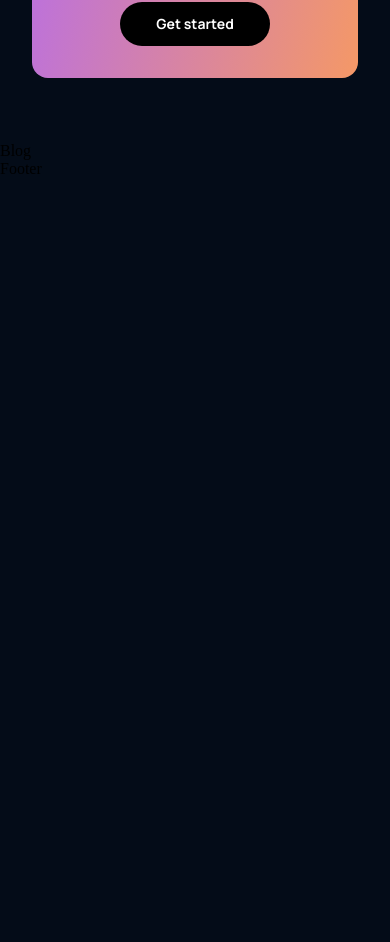
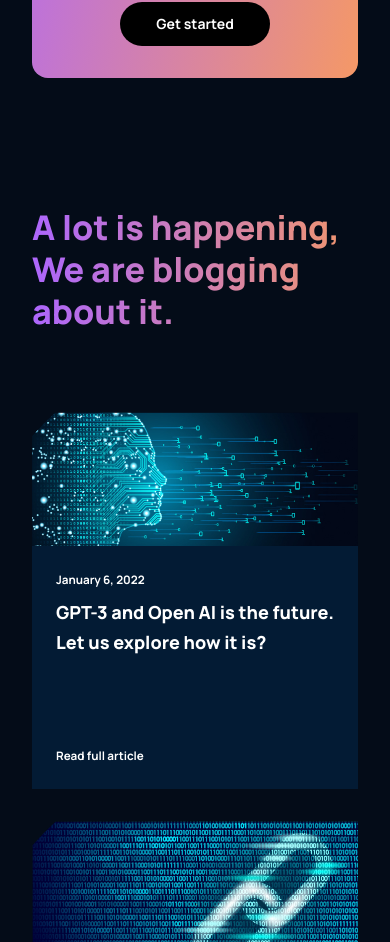
Before and after one commit to Mohamed-Moncef-EL-ATLASSY/React-app-GPT3, a React (Create React App) app: page / in a window 390 px wide. Shown: the part 4513-5455 px from the top of the page. Before the commit the page ends 4691 px from the top, so only its background shows below. Built offline with nearby package versions, Linux system fonts and the light colour scheme.

Commit message:
Blog & Article

```diff
--- a/src/components/article/Article.jsx
+++ b/src/components/article/Article.jsx
@@ -1,10 +1,19 @@
 import React from 'react';
 import './article.css'
 
-const Article = () => {
+const Article = ({ imgURL, date, title }) => {
   return (
-    <div>
-      Article
+    <div className="gpt3__blog-container_article">
+      <div className="gpt3__blog-container_article-image">
+        <img src={imgURL} alt="Blog" />
+      </div>
+      <div className="gpt3__blog-container_article-content">
+        <div>
+          <p>{date}</p>
+          <h3>{title}</h3>
+        </div>
+        <p>Read full article</p>
+      </div>
     </div>
   )
 }
--- a/src/components/article/article.css
+++ b/src/components/article/article.css
@@ -0,0 +1,60 @@
+.gpt3__blog-container_article {
+  width: 100%;
+  height: 100%;
+
+  display: flex;
+  flex-direction: column;
+  background: var(--color-footer);
+}
+
+.gpt3__blog-container_article-image {
+  width: 100%;
+  height: 100%;
+  background: var(--color-bg);
+}
+
+.gpt3__blog-container_article-image img {
+  width: 100%;
+  height: 100%;
+}
+
+.gpt3__blog-container_article-content {
+  display: flex;
+  flex-direction: column;
+  justify-content: space-between;
+
+  padding: 1rem 1.5rem;
+  height: 100%;
+}
+
+.gpt3__blog-container_article-content p {
+  font-family: var(--font-family);
+  font-size: 11.65px;
+  font-weight: 700;
+  line-height: 35px;
+
+  color: #fff;
+}
+
+.gpt3__blog-container_article-content h3 {
+  font-family: var(--font-family);
+  font-size: 25.11px;
+  font-weight: 800;
+  line-height: 30.30px;
+
+  color: #fff;
+  margin-bottom: 5rem;
+  cursor: pointer;
+}
+
+.gpt3__blog-container_article-content p:last-child {
+  cursor: pointer;
+}
+
+
+@media screen and (max-width: 550px) {
+  .gpt3__blog-container_article-content h3 {
+      font-size: 18px;
+      line-height: 25p;
+  }
+}
--- a/src/containers/blog/Blog.jsx
+++ b/src/containers/blog/Blog.jsx
@@ -1,10 +1,28 @@
 import React from 'react'
 import './blog.css'
 
+import { Article } from '../../components'
+import { blog01, blog02, blog03, blog04, blog05,} from './imports'
+
 const Blog = () => {
   return (
-    <div>
-      Blog
+    <div className='gpt3__blog section__padding' id='blog'>
+      <div className="gpt3__blog-heading">
+        <h1 className="gradient__text">
+          A lot is happening, We are blogging about it.
+        </h1>
+      </div>
+      <div className="gpt3__blog-container">
+        <div className="gpt3__blog-container_groupA">
+          <Article imgURL={blog01} date="January 6, 2022" title="GPT-3 and Open AI is the future. Let us explore how it is?" />
+        </div>
+        <div className="gpt3__blog-container_groupB">
+          <Article imgURL={blog02} date="January 6, 2022" title="GPT-3 and Open AI is the future. Let us explore how it is?" />
+          <Article imgURL={blog03} date="January 6, 2022" title="GPT-3 and Open AI is the future. Let us explore how it is?" />
+          <Article imgURL={blog04} date="January 6, 2022" title="GPT-3 and Open AI is the future. Let us explore how it is?" />
+          <Article imgURL={blog05} date="January 6, 2022" title="GPT-3 and Open AI is the future. Let us explore how it is?" />
+        </div>
+      </div>
     </div>
   )
 }
--- a/src/containers/blog/blog.css
+++ b/src/containers/blog/blog.css
@@ -0,0 +1,78 @@
+.gpt3__blog {
+  display: flex;
+  flex-direction: column;
+}
+
+.gpt3__blog-heading {
+  width: 100%;
+  text-align: left;
+
+  margin-bottom: 5rem;
+}
+
+.gpt3__blog-heading h1 {
+  font-size: 62px;
+  line-height: 75px;
+  font-family: var(--font-family);
+  font-weight: 800;
+}
+
+.gpt3__blog-container {
+  display: flex;
+  flex-direction: row;
+}
+
+.gpt3__blog-container_groupA {
+  flex: 0.75;
+  margin-right: 2rem;
+}
+
+.gpt3__blog-container_groupB {
+  flex: 1;
+
+  display:grid;
+  grid-template-columns: repeat(2, 1fr);
+  grid-gap: 2rem;
+}
+
+@media screen and (max-width: 990px) {
+  .gpt3__blog-container {
+      flex-direction: column-reverse;
+  }
+
+
+  .gpt3__blog-container_groupA {
+      margin: 2rem 0;
+  }
+
+  .gpt3__blog-container_groupA .gpt3__blog-container_article  {
+     width: 48%;
+  }
+
+  .gpt3__blog-container_groupA .gpt3__blog-container_article-image {
+      height: 250px;
+  }
+}
+
+@media screen and (max-width: 700px) {
+  .gpt3__blog-container_groupB {
+      grid-template-columns: repeat(1, 1fr);
+  }
+
+  .gpt3__blog-container_groupA .gpt3__blog-container_article  {
+     width: 100%;
+  }
+
+  .gpt3__blog-heading h1 {
+      font-size: 46px;
+      line-height: 52px;
+  }
+}
+
+@media screen and (max-width: 550px) {
+  .gpt3__blog-heading h1 {
+      font-size: 34px;
+      line-height: 42px;
+  }
+
+}
--- /dev/null
+++ b/src/containers/blog/imports.js
@@ -0,0 +1,13 @@
+import blog01 from '../../assets/blog01.png'
+import blog02 from '../../assets/blog02.png'
+import blog03 from '../../assets/blog03.png'
+import blog04 from '../../assets/blog04.png'
+import blog05 from '../../assets/blog05.png'
+
+export {
+  blog01,
+  blog02,
+  blog03,
+  blog04,
+  blog05,
+}
```
